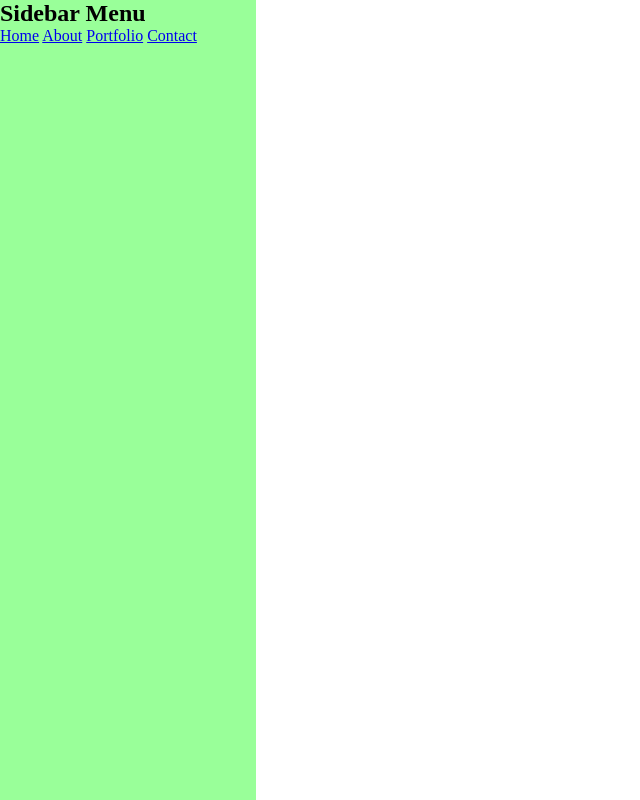
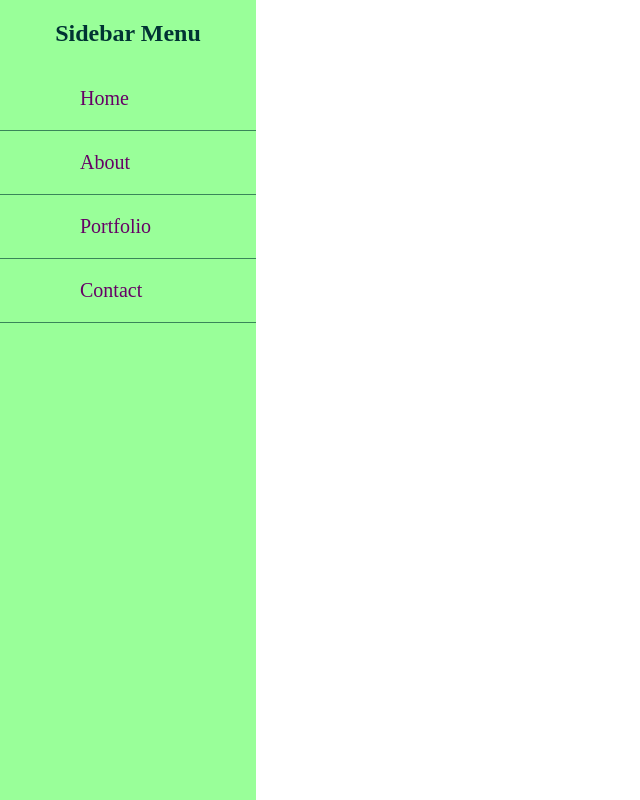
Before and after one commit to ChinoALM/Off-Canvas-Menu-Challenge, a plain HTML site: page index.html in a window 1280 px wide. Shown: the whole page, without its empty margins (0-640 px from the left). Drawn offline with Linux system fonts and the light colour scheme.

Commit message:
navbar hover enabled

```diff
--- a/css/main.css
+++ b/css/main.css
@@ -1,10 +1,3 @@
-* {
-    -webkit-box-sizing: border-box;
-    -moz-box-sizing: border-box;
-    -ms-box-sizing: border-box;
-    box-sizing: border-box;
-}
-
 * {
     margin: 0;
     padding: 0;
@@ -24,4 +17,24 @@ html, body {
     top: 0px;
     left: 0px;
     background-color: #99FF99;
+    overflow: hidden;
 }
+
+.navbar h2 {
+    padding: 20px 0px;
+    color: #003333;
+    text-align: center;
+}
+
+nav a {
+    display: block;
+    padding: 20px 80px;
+    text-decoration: none;
+    font-size: 20px;
+    color: #660066;
+    border-bottom: 1px solid #398659;
+}
+
+nav a:hover {
+    color: #fff;
+}
```
Also changed, not shown: index.html (+0 -1 lines).
